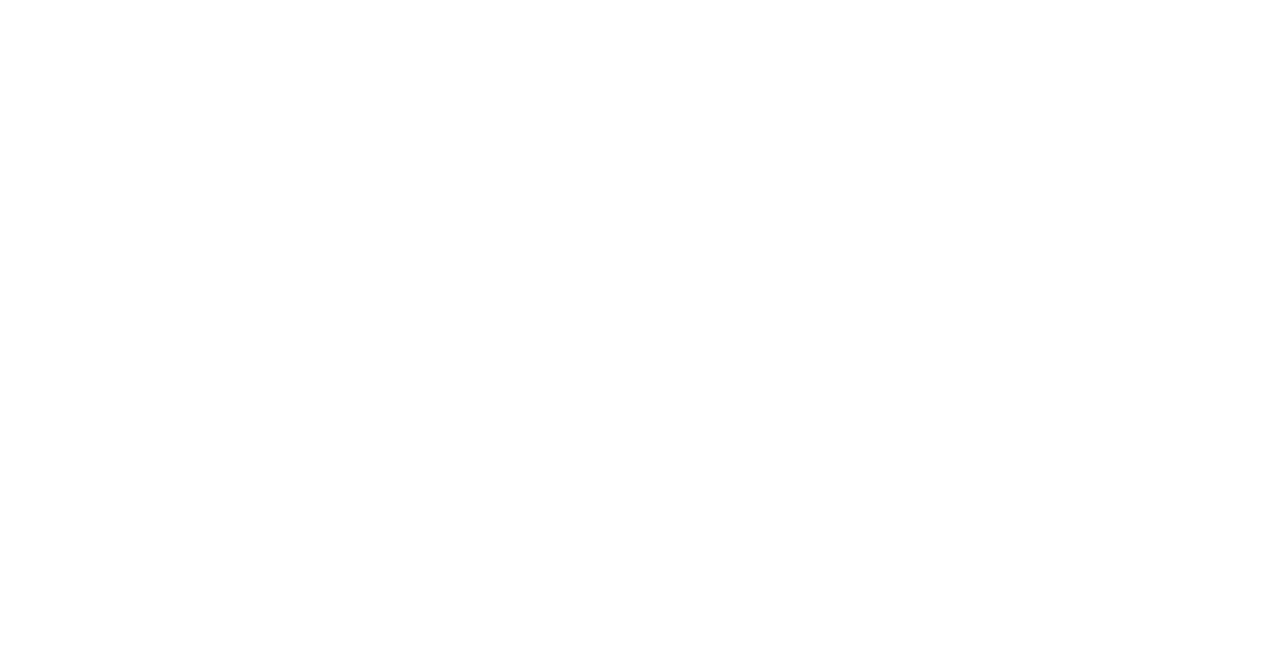
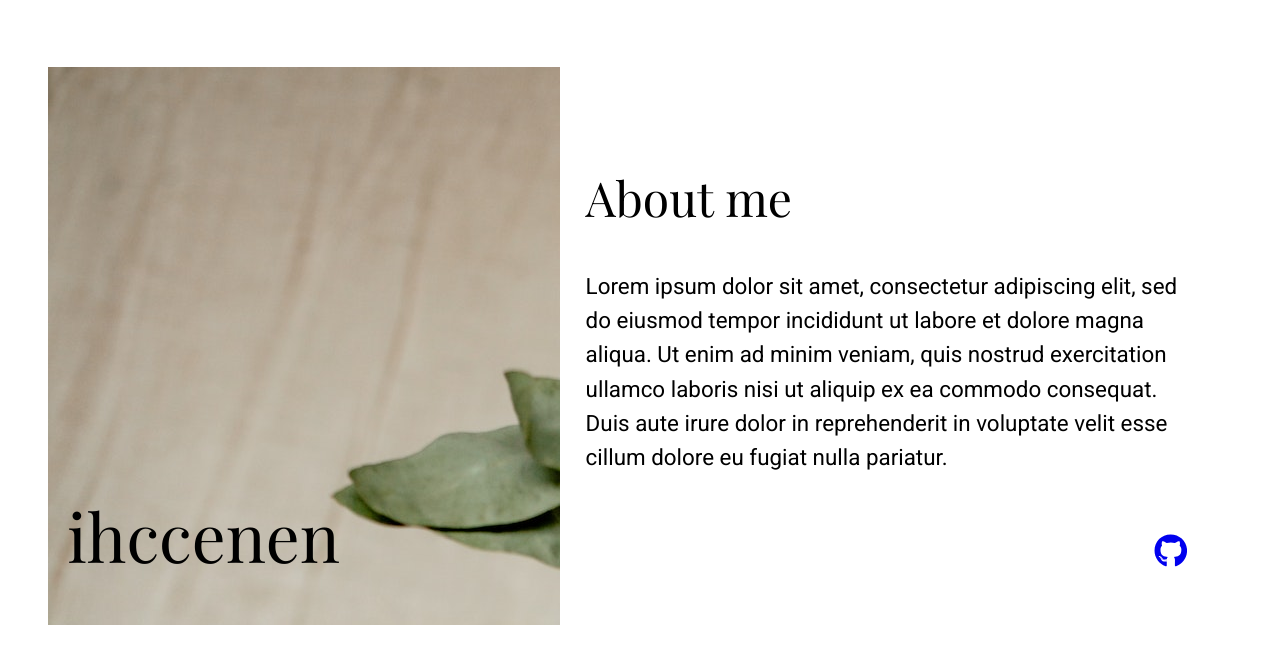
Before and after one commit to ihccenen/portfolio, a Next.js app: page / in a window 1280 px wide. Shown: the top 664 px of the page. Built offline with nearby package versions, Linux system fonts and the light colour scheme.

Commit message:
Added header

```diff
--- a/app/page.module.css
+++ b/app/page.module.css
@@ -0,0 +1,227 @@
+.container {
+  position: relative;
+}
+
+.header,
+.main,
+.contact-me {
+  padding-inline: 1.4rem;
+}
+
+.header {
+  padding-top: 2rem;
+}
+
+.container::before,
+.top-right-wrapper::before {
+  position: absolute;
+  background-color: var(--dark-cyan);
+  clip-path: polygon(0 0, 100% 0, 100% 53.5%, 0% 100%);
+  z-index: -1;
+}
+
+.top-right-wrapper::before {
+  content: '';
+  inset: -2rem -1.4rem;
+  bottom: 2rem;
+}
+
+.top-right-wrapper {
+  position: relative;
+  display: flex;
+  align-items: center;
+  flex-direction: column;
+  filter: drop-shadow(0 0.05rem 0.3rem var(--shadow-black));
+}
+
+.top-right {
+  display: flex;
+  margin-inline: 1rem;
+  height: 34rem;
+  position: relative;
+  overflow-y: hidden;
+  box-shadow: 0 0 0.2rem var(--shadow-black);
+}
+
+.top-right > .img {
+  object-fit: cover;
+}
+
+.h1 {
+  font-size: 4rem;
+  color: var(--white);
+  position: absolute;
+  left: 1rem;
+  bottom: -0.5rem;
+  word-wrap: anywhere;
+  text-shadow: 0 2px 5px var(--shadow-black);
+}
+
+.h1,
+.about-me > .h2 {
+  font-weight: 400;
+}
+
+.about-me {
+  margin-top: 2.3rem;
+}
+
+.about-me > .h2 {
+  font-size: 3.2rem;
+  text-align: center;
+}
+
+.about-me > .p {
+  font-size: 1.65rem;
+  line-height: 1.63;
+  margin-top: 0.45rem;
+  color: var(--v-dark-gray);
+}
+
+.about-me > .links {
+  font-size: 2.3rem;
+  display: flex;
+  justify-content: center;
+  margin-top: 1rem;
+}
+
+.links > a {
+  display: flex;
+}
+
+@media (min-width: 800px) {
+  .container::before {
+    content: '';
+    inset: 0;
+    bottom: 8.1rem;
+  }
+
+  .container {
+    filter: drop-shadow(0 0.05rem 0.3rem var(--shadow-black));
+  }
+
+  .header {
+    padding-inline: 2.2rem 3.6rem;
+  }
+
+  .top-right-wrapper::before {
+    content: unset;
+  }
+
+  .top-right-wrapper {
+    display: block;
+    filter: none;
+  }
+
+  .top-right {
+    position: initial;
+    float: left;
+    margin: 0;
+    max-width: 369px;
+    max-height: 405px;
+    margin-right: 1.2rem;
+    box-shadow: none;
+  }
+
+  .h1 {
+    font-size: 3.5rem;
+    top: 0.8rem;
+    right: 0;
+    left: initial;
+  }
+
+  .about-me {
+    background-color: var(--white);
+    padding-block: 5rem 4.7rem;
+    padding-inline: 2.2rem 1.2rem;
+    box-shadow: 0 0 0.4rem var(--shadow-black);
+    margin-top: 6.75rem;
+    margin-inline: 3.1rem 2.4rem;
+  }
+
+  .about-me > .h2 {
+    font-size: 2.2rem;
+  }
+
+  .about-me > .p {
+    font-size: 1.2rem;
+    line-height: 1.47;
+    margin-top: 0.855rem;
+  }
+
+  .about-me > .links {
+    display: none;
+  }
+}
+
+@media (min-width: 1081px) {
+  .container::before {
+    bottom: -3.2rem;
+  }
+
+  .container {
+    display: flex;
+    justify-content: center;
+  }
+
+  .header {
+    display: flex;
+    align-items: center;
+    max-width: 1184px;
+    margin-inline: 1rem;
+    padding-top: 3.68rem;
+    padding-inline: 0;
+  }
+
+  .top-right-wrapper,
+  .about-me {
+    flex: 1 1 0;
+  }
+
+  .top-right-wrapper {
+    max-width: 512px;
+  }
+
+  .top-right {
+    position: relative;
+    margin: 0;
+    max-width: 100%;
+    max-height: 558px;
+    height: auto;
+  }
+
+  .about-me {
+    margin: 0;
+  }
+
+  .h1 {
+    font-size: 4.2rem;
+    top: unset;
+    bottom: 0;
+    left: 1.2rem;
+    right: initial;
+  }
+
+  .about-me {
+    padding-block: 2.05rem 2rem;
+    padding-inline: 1.6rem 2.8rem;
+  }
+
+  .about-me > .h2 {
+    font-size: 3rem;
+    text-align: start;
+  }
+
+  .about-me > .p {
+    font-size: 1.4rem;
+    margin-top: 1.6rem;
+    line-height: 1.53;
+  }
+
+  .about-me > .links {
+    display: flex;
+    justify-content: flex-end;
+    font-size: 2.1rem;
+    margin-top: 3.7rem;
+  }
+}
--- a/app/page.tsx
+++ b/app/page.tsx
@@ -1,5 +1,55 @@
+import Image from 'next/image';
+import { Playfair_Display } from 'next/font/google';
+import { FaGithub } from 'react-icons/fa';
 import styles from './page.module.css';
 
+const playfairDisplay = Playfair_Display({
+  subsets: ['latin'],
+  weight: ['400', '600'],
+});
+
 export default function Home() {
-  return <main className={styles.main} />;
+  return (
+    <div className={styles.container}>
+      <header className={`${styles.header}`}>
+        <div className={styles['top-right-wrapper']}>
+          <div className={styles['top-right']}>
+            <Image
+              className={styles.img}
+              src="/pexels-polina-kovaleva.jpg"
+              width={1280}
+              height={1920}
+              quality={100}
+              alt=""
+            />
+            <h1 className={`${styles.h1} ${playfairDisplay.className}`}>
+              ihccenen
+            </h1>
+          </div>
+        </div>
+        <div className={styles['about-me']}>
+          <h2 className={`${styles.h2} ${playfairDisplay.className}`}>
+            About me
+          </h2>
+          <p className={styles.p}>
+            Lorem ipsum dolor sit amet, consectetur adipiscing elit, sed do
+            eiusmod tempor incididunt ut labore et dolore magna aliqua. Ut enim
+            ad minim veniam, quis nostrud exercitation ullamco laboris nisi ut
+            aliquip ex ea commodo consequat. Duis aute irure dolor in
+            reprehenderit in voluptate velit esse cillum dolore eu fugiat nulla
+            pariatur.
+          </p>
+          <div className={styles.links}>
+            <a
+              href="https://github.com/ihccenen"
+              target="_blank"
+              aria-label="github profile"
+            >
+              <FaGithub />
+            </a>
+          </div>
+        </div>
+      </header>
+    </div>
+  );
 }
```
Also changed, not shown: public/pexels-polina-kovaleva.jpg (added).
